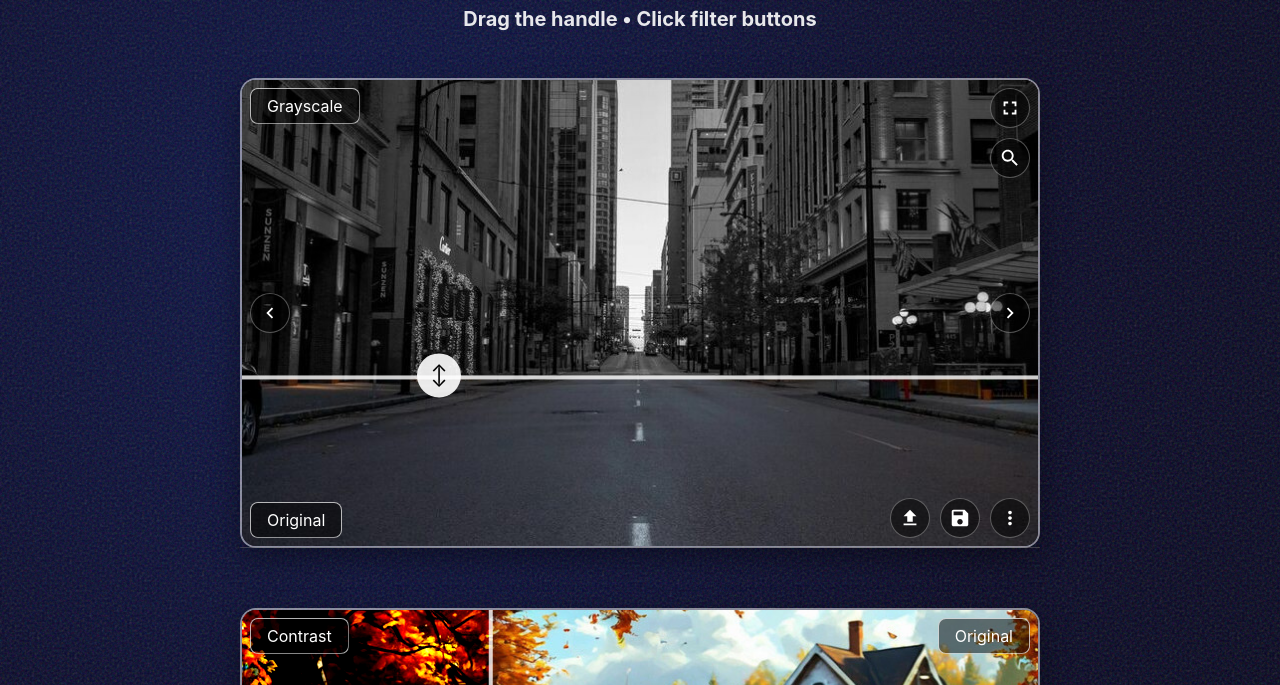
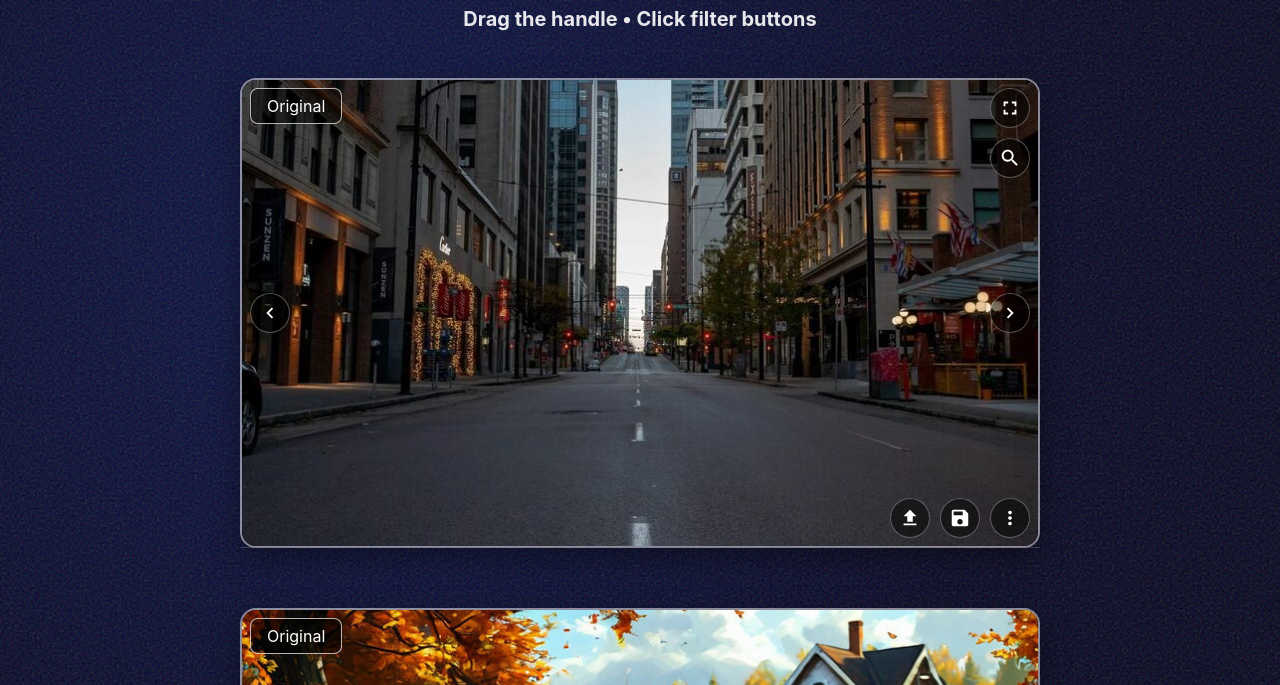
Before and after one commit to alekstar79/comparison-slider, a website built with Vite: page index.html in a window 1280 px wide. Shown: the part 115-800 px from the top of the page. Built offline with nearby package versions, Linux system fonts and the light colour scheme.

Commit message:
updated-2.9.6

```diff
--- a/src/config.ts
+++ b/src/config.ts
@@ -38,6 +38,7 @@ export interface UIBlock {
 }
 
 export interface UIConfig {
+  comparison: boolean;
   plugins: { new (slider: any, config: UIConfig, events: EventEmitter): Plugin }[];
   uiBlocks: UIBlock[];
   hoverToSlide?: boolean;
@@ -51,7 +52,6 @@ export interface UIConfig {
   labels?: {
     before: string;
     after: string;
-    position: 'top-left' | 'top-right' | 'bottom-left' | 'bottom-right';
   };
   magnifier: {
     button: string;
@@ -65,6 +65,7 @@ export interface UIConfig {
 }
 
 export const defaultConfig: UIConfig = {
+  comparison: false,
   plugins: [
     FilterPlugin,
     FullscreenPlugin,
@@ -149,8 +150,7 @@ export const defaultConfig: UIConfig = {
   },
   labels: {
     before: 'Original',
-    after: 'Filtered',
-    position: 'top-left'
+    after: 'Filtered'
   },
   magnifier: {
     button: '#magnifierButton',
--- a/src/core/ComparisonSlider.ts
+++ b/src/core/ComparisonSlider.ts
@@ -106,7 +106,7 @@ export class ComparisonSlider {
     }
 
     this.filterEngine.updateImage(this.originalImage)
-    if (reset) {
+    if (reset && this.config.comparison) {
       this.resetPosition()
     }
 
@@ -136,6 +136,9 @@ export class ComparisonSlider {
     const direction = covered.dataset.direction as 'horizontal' | 'vertical'
 
     this.container.classList.add(direction)
+    if (!this.config.comparison) {
+      this.container.classList.add('mode-single-view')
+    }
 
     this.filterEngine = new FilterEngine(originalCanvas, filteredCanvas, this.originalImage)
     this.dragController = new DragController(
@@ -148,7 +151,20 @@ export class ComparisonSlider {
       this.events
     )
 
-    this.resetPosition()
+    if (this.config.comparison) {
+      this.dragController = new DragController(
+        covered,
+        handleGrip,
+        handleLine,
+        filteredCanvas,
+        direction,
+        this.config,
+        this.events
+      )
+
+      this.resetPosition()
+    }
+
     this.plugins.forEach(plugin => plugin.initialize())
     this.setupResizeObserver()
   }
@@ -168,7 +184,11 @@ export class ComparisonSlider {
   private setupResizeObserver() {
     this.resizeObserver = new ResizeObserver(() => {
       this.filterEngine.redraw()
-      this.resetPosition()
+
+      if (this.config.comparison) {
+        this.resetPosition()
+      }
+
       this.events.emit('resize')
     })
 
--- a/src/core/SliderHtmlBuilder.ts
+++ b/src/core/SliderHtmlBuilder.ts
@@ -35,6 +35,14 @@ export class SliderHtmlBuilder {
             filtersToRender = SliderHtmlBuilder.ALL_FILTERS.filter(filterDef =>
               filterNames.some(name => name.trim() === filterDef.name)
             )
+          }
+
+          // If not in comparison mode, ensure an "Original" filter option exists
+          if (!config.comparison) {
+            const hasOriginal = filtersToRender.some(f => f.value === 'none')
+            if (!hasOriginal) {
+              filtersToRender.unshift({ name: 'Original', value: 'none' })
+            }
           }
 
           buttonsHtml = filtersToRender.map(filterDef =>
--- a/src/plugins/LabelPlugin.ts
+++ b/src/plugins/LabelPlugin.ts
@@ -30,32 +30,48 @@ export class LabelPlugin implements Plugin {
 
     if (!this.afterLabel || !this.beforeLabel) return
 
-    // Fix for initialization bug: get the initial filter name on startup
+    // In single view mode, just hide the 'before' label. CSS handles the rest.
+    if (!this.config.comparison) {
+      this.beforeLabel.style.display = 'none'
+    }
+
     const initialActiveButton = this.slider.container.querySelector('.filter-buttons button.active')
     if (initialActiveButton) {
       this.currentFilterName = initialActiveButton.textContent || ''
     }
 
     this.updateLabelText()
-    this.updateLabelPositions(this.slider.dragController.getPosition())
 
-    this.events.on('positionChange', (pos: { x: number, y: number }) => this.updateLabelPositions(pos))
+    if (this.config.comparison) {
+      this.updateLabelPositions(this.slider.dragController.getPosition())
+      this.events.on('positionChange', (pos: { x: number, y: number }) => {
+        this.updateLabelPositions(pos)
+      })
+    }
+
     this.events.on('filterChange', (filter: { name: string, value: string }) => {
       this.currentFilterName = filter.name
       this.updateLabelText()
     })
 
     this.events.on('resize', () => {
-      this.updateLabelPositions(this.slider.dragController.getPosition())
+      if (this.config.comparison) {
+        this.updateLabelPositions(this.slider.dragController.getPosition())
+      }
     })
   }
 
   private updateLabelText(): void {
     const { before, after } = this.config.labels!
-    const afterText = this.currentFilterName ? this.currentFilterName : after
 
-    this.beforeLabel.textContent = before
-    this.afterLabel.textContent = afterText
+    if (!this.config.comparison) {
+      this.afterLabel.textContent = this.currentFilterName
+    } else {
+      this.beforeLabel.textContent = before
+      this.afterLabel.textContent = this.currentFilterName
+        ? this.currentFilterName
+        : after
+    }
   }
 
   private updateLabelPositions({ x, y }: { x: number, y: number }): void {
--- a/src/style.css
+++ b/src/style.css
@@ -239,6 +239,18 @@ h2 {
   z-index: 3;
 }
 
+/* --- Single View Mode --- */
+.mode-single-view .handle-line,
+.mode-single-view .handle-grip,
+.mode-single-view .original-canvas {
+  display: none;
+}
+
+.mode-single-view .filtered-canvas {
+  clip-path: none !important;
+}
+
+
 @media (max-width: 850px) {
   body {
     padding: 10px;
```
